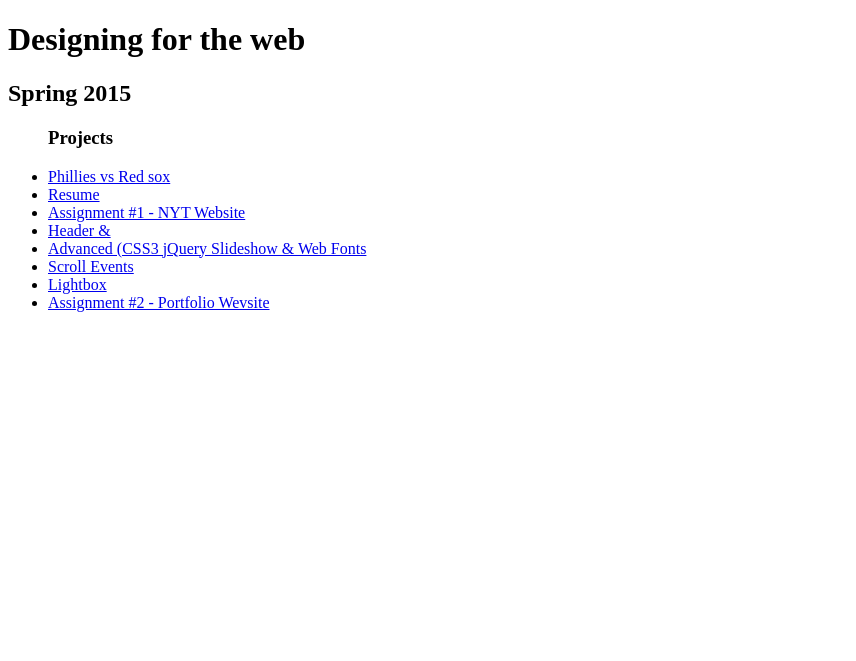
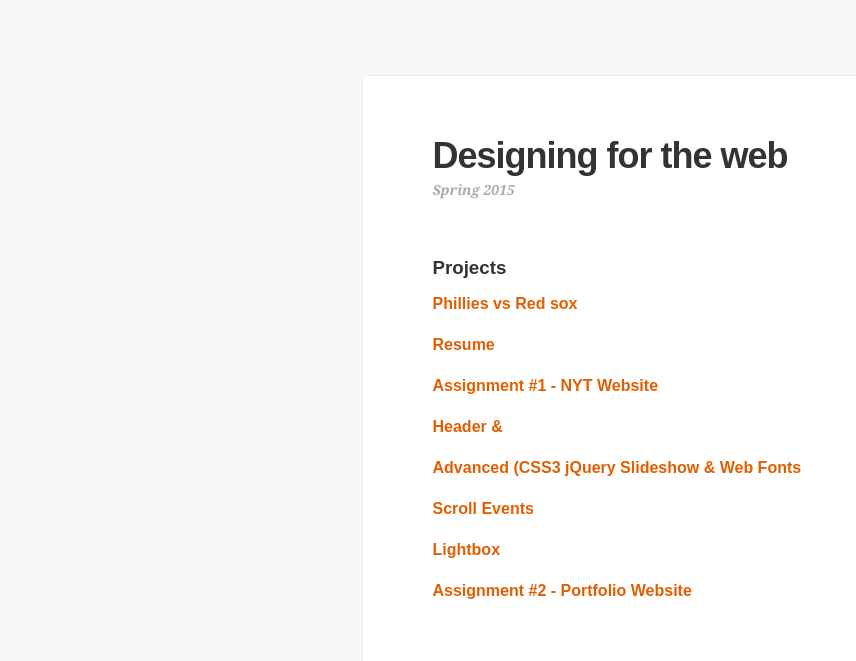
Before and after one commit to sebby1/sebby1.github.com, a plain HTML site: page index.html in a window 1280 px wide. Shown: the whole page, without its empty margins (0-856 px from the left). Drawn offline with Linux system fonts and the light colour scheme.

Commit message:
internal css created

```diff
--- a/index.html
+++ b/index.html
@@ -2,6 +2,69 @@
 <html>
 	<head>
 		<title>Designing for the web | Spring 2015</title>
+
+		<style type='text/css'>
+			body {
+				background: #f7f7f7;
+				font-family: 'Helvitica', Arial, sans-serif;
+				color: #333333;
+				font-size: 16px;
+				line-height: 1.0;
+				font-weight: bold;
+			}
+
+			a,
+			a:active
+			a:visited {
+				text-decoration: none;
+				color: #e25e00;
+			}
+
+			a:hover {
+					opacity: .5;
+
+			}
+
+
+			div {
+				margin: 75px auto;
+				padding: 60px 70px 40px 70px;
+				background: #ffffff;
+				max-width: 415px;
+				border-radius: 5px;
+				border: 1px solid #eeeeee;
+			}
+
+			h1 {
+				font-size: 36px;
+				line-height: 1.1;
+				margin: 0;
+				letter-spacing: -1px;
+			}
+
+			h2 {
+				font-family: Georgia, serif;
+				font-size: 14px;
+				line-height: 2.0;
+				color: #aaaaaa;
+				font-style: italic;
+				margin: 0 0 55px 0;
+			}
+
+			ul {
+				list-style-type: none;
+				padding: 0;
+				margin: 0;
+
+			}
+
+			li {
+				padding-bottom: 25px;
+
+			}
+
+
+		</style>
 	</head>
 
 	<body>
@@ -18,7 +81,7 @@
 				<li><a href='/advanced'>Advanced (CSS3 jQuery Slideshow &amp; Web Fonts</a></li>
 				<li><a href='/scrollit'>Scroll Events</a></li>
 				<li><a href='/lightbox'>Lightbox</a></li>
-				<li><a href='/assignment2'>Assignment #2 - Portfolio Wevsite</a></li>
+				<li><a href='/assignment2'>Assignment #2 - Portfolio Website</a></li>
 			</ul>
 
 
```
